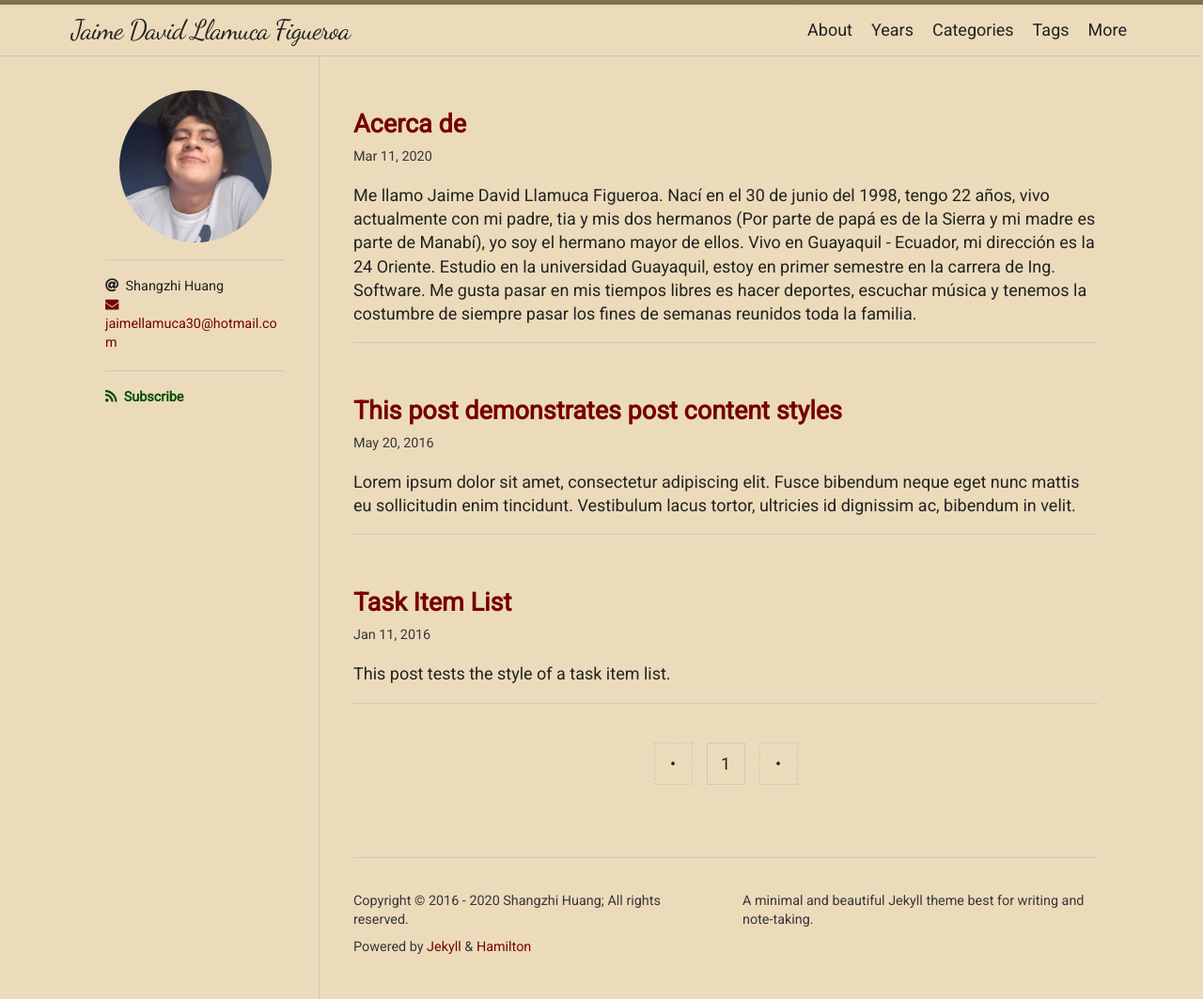
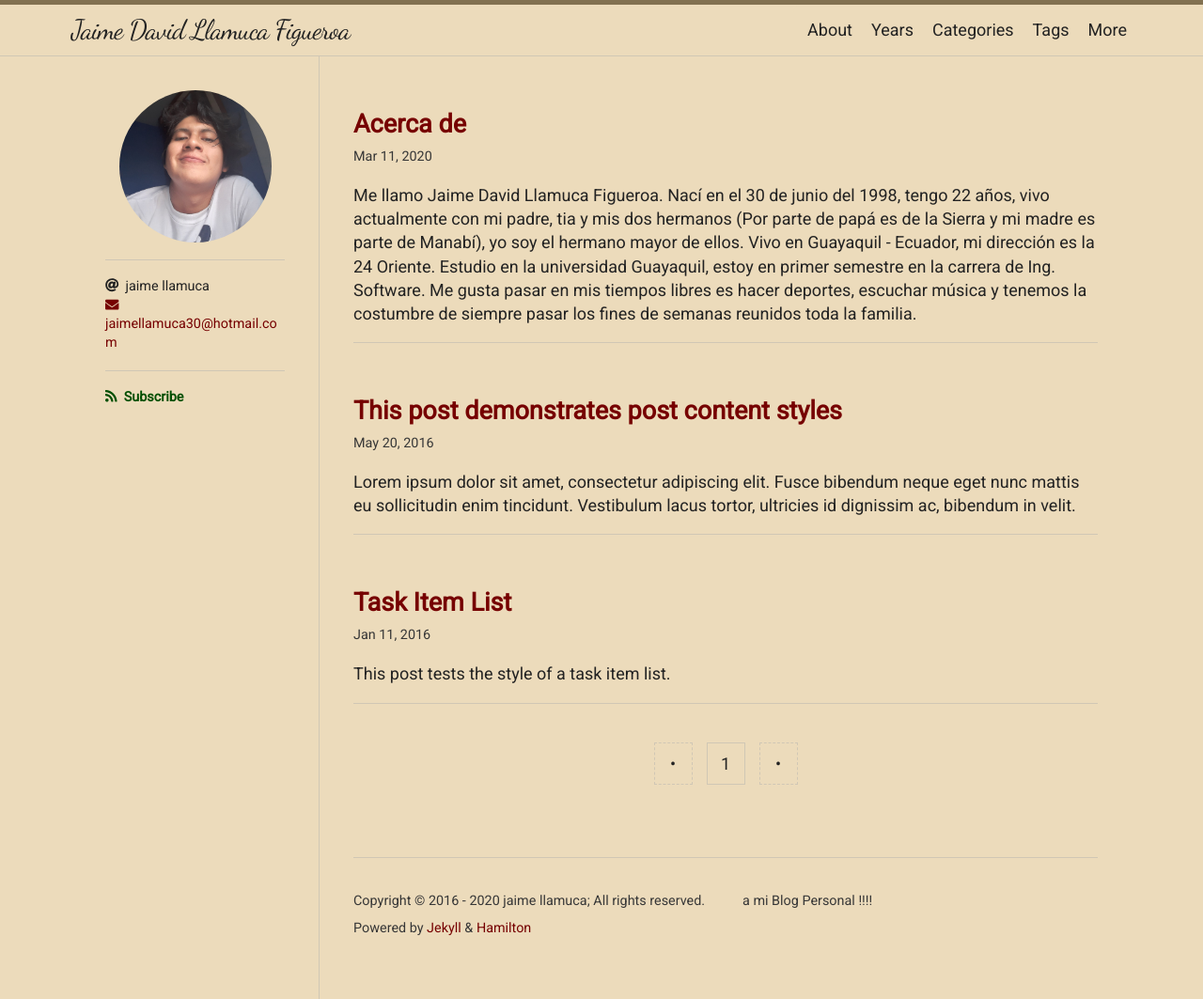
Before and after one commit to jaime-david-llamuca-figueroa/blog-personal., a Jekyll site: the page built from index.html, in a window 1280 px wide. Shown: the whole page at 94% size. Built offline with Jekyll 4.4.1, drawn with Linux system fonts in a browser that asks for light colours; nearby versions of some CDN libraries; some web fonts are replaced; the list of posts is cut into pages by our own code.

Commit message:
Update _config.yml

```diff
--- a/_config.yml
+++ b/_config.yml
@@ -1,6 +1,6 @@
 title: Jaime David Llamuca Figueroa
-description: A minimal and beautiful Jekyll theme best for writing and note-taking.
-author: Shangzhi Huang
+description: !!Bienvenido a mi Blog Personal !!!!
+author: jaime llamuca
 avatar: /jai.jpg
 email: jaimellamuca30@hotmail.com
 
@@ -30,11 +30,11 @@ exclude:
 # Jekyll SEO Tag (Optional)
 # =========================
 twitter:
-  username: ngzhio
+  username: jaimellamuca
   card: summary
 logo: /jai.jpg
 social:
-  name: Shangzhi Huang
+  name: jaime llamuca
   links:
     - https://twitter.com/LlamucaJaime
     - https://www.facebook.com/jaime.llamu.17XD
```
